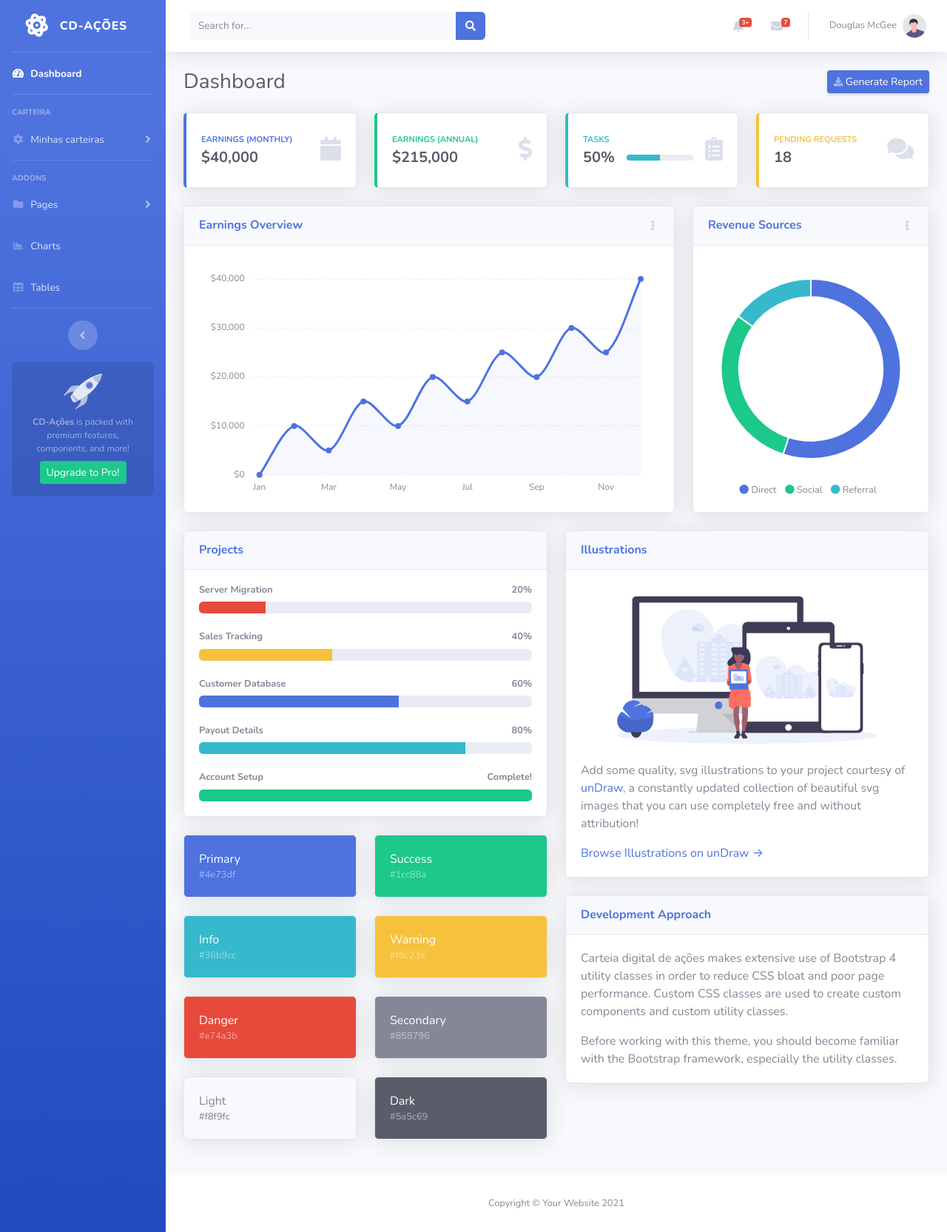
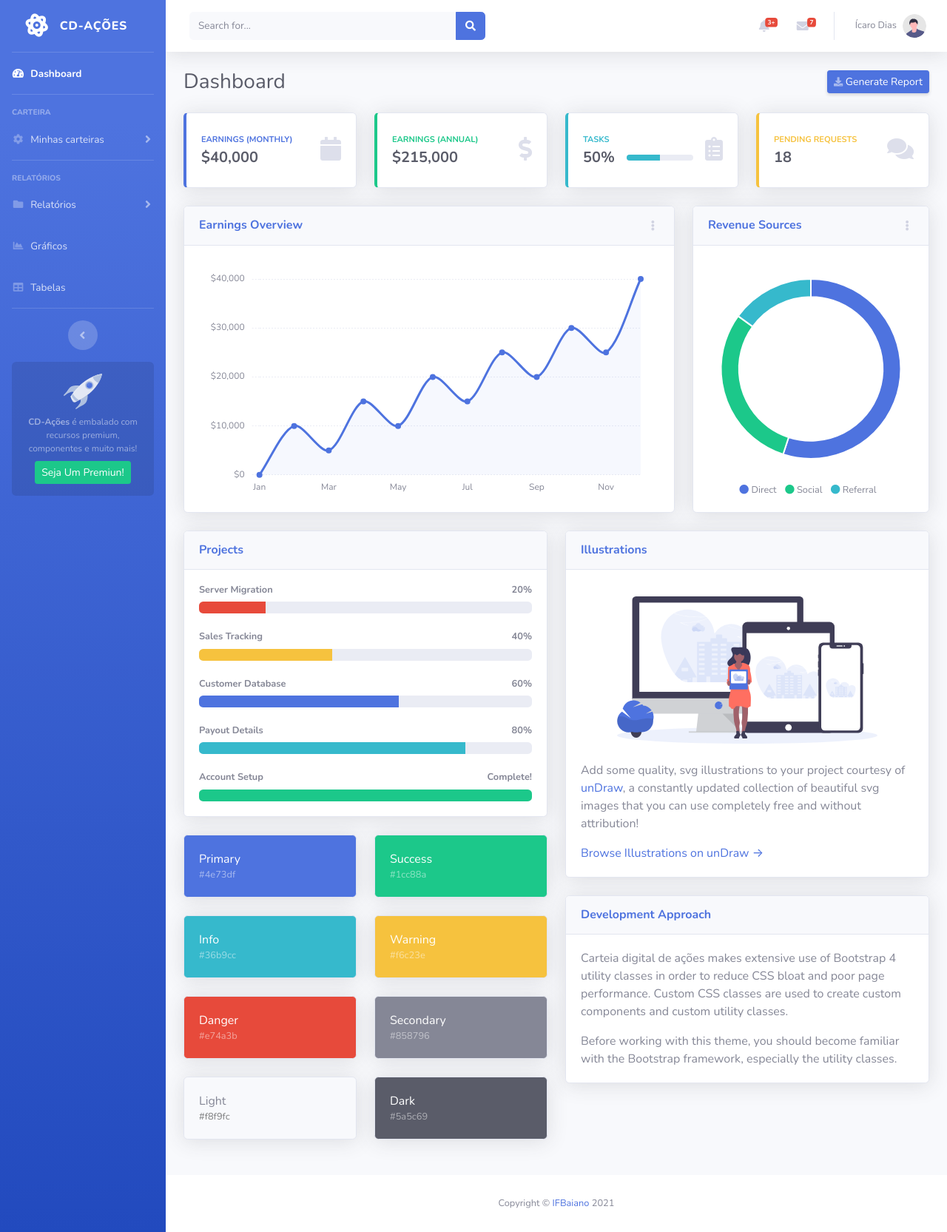
Before and after one commit to Web-2-Carteira-de-Acoes/carteira_digital_de_acoes, a Django app: page / in a window 1280 px wide. Shown: the whole page at 74% size. Run offline with Django 3.2, Linux system fonts and the light colour scheme; some libraries are stand-ins or nearby versions.

Commit message:
subindo aplicação inicial

```diff
--- a/templates/index.html
+++ b/templates/index.html
@@ -18,6 +18,7 @@
     <link
         href="https://fonts.googleapis.com/css?family=Nunito:200,200i,300,300i,400,400i,600,600i,700,700i,800,800i,900,900i"
         rel="stylesheet">
+    <link rel="shortcut icon" href={% static "img/undraw_rocket.svg" %} type="image/x-icon">
 
     <!-- Custom styles for this template-->
     <link href={% static "css/sb-admin-2.min.css" %} rel="stylesheet">
@@ -79,7 +80,7 @@
 
             <!-- Heading -->
             <div class="sidebar-heading">
-                Addons
+                Relatórios
             </div>
 
             <!-- Nav Item - Pages Collapse Menu -->
@@ -87,18 +88,12 @@
                 <a class="nav-link collapsed" href="#" data-toggle="collapse" data-target="#collapsePages"
                     aria-expanded="true" aria-controls="collapsePages">
                     <i class="fas fa-fw fa-folder"></i>
-                    <span>Pages</span>
+                    <span>Relatórios</span>
                 </a>
                 <div id="collapsePages" class="collapse" aria-labelledby="headingPages" data-parent="#accordionSidebar">
                     <div class="bg-white py-2 collapse-inner rounded">
-                        <h6 class="collapse-header">Login Screens:</h6>
-                        <a class="collapse-item" href="login.html">Login</a>
-                        <a class="collapse-item" href="register.html">Register</a>
-                        <a class="collapse-item" href="forgot-password.html">Forgot Password</a>
-                        <div class="collapse-divider"></div>
-                        <h6 class="collapse-header">Other Pages:</h6>
-                        <a class="collapse-item" href="404.html">404 Page</a>
-                        <a class="collapse-item" href="blank.html">Blank Page</a>
+                        <a class="collapse-item" href="login.html">Relatorio de Tempo</a>
+                        <a class="collapse-item" href="register.html">Relatório de Ações</a>
                     </div>
                 </div>
             </li>
@@ -107,14 +102,14 @@
             <li class="nav-item">
                 <a class="nav-link" href="charts.html">
                     <i class="fas fa-fw fa-chart-area"></i>
-                    <span>Charts</span></a>
+                    <span>Gráficos</span></a>
             </li>
 
             <!-- Nav Item - Tables -->
             <li class="nav-item">
                 <a class="nav-link" href="tables.html">
                     <i class="fas fa-fw fa-table"></i>
-                    <span>Tables</span></a>
+                    <span>Tabelas</span></a>
             </li>
 
             <!-- Divider -->
@@ -128,8 +123,8 @@
             <!-- Sidebar Message -->
             <div class="sidebar-card d-none d-lg-flex">
                 <img class="sidebar-card-illustration mb-2" src={% static "img/undraw_rocket.svg" %} alt="...">
-                <p class="text-center mb-2"><strong>CD-Ações</strong> is packed with premium features, components, and more!</p>
-                <a class="btn btn-success btn-sm" href="https://startbootstrap.com/theme/sb-admin-pro">Upgrade to Pro!</a>
+                <p class="text-center mb-2"><strong>CD-Ações</strong> é embalado com recursos premium, componentes e muito mais!</p>
+                <a class="btn btn-success btn-sm" href="https://startbootstrap.com/theme/sb-admin-pro">Seja Um Premiun!</a>
             </div>
 
         </ul>
@@ -313,7 +308,7 @@
                         <li class="nav-item dropdown no-arrow">
                             <a class="nav-link dropdown-toggle" href="#" id="userDropdown" role="button"
                                 data-toggle="dropdown" aria-haspopup="true" aria-expanded="false">
-                                <span class="mr-2 d-none d-lg-inline text-gray-600 small">Douglas McGee</span>
+                                <span class="mr-2 d-none d-lg-inline text-gray-600 small">Ícaro Dias</span>
                                 <img class="img-profile rounded-circle"
                                     src={% static "img/undraw_profile.svg" %}>
                             </a>
@@ -683,7 +678,7 @@
             <footer class="sticky-footer bg-white">
                 <div class="container my-auto">
                     <div class="copyright text-center my-auto">
-                        <span>Copyright &copy; Your Website 2021</span>
+                        <span>Copyright &copy; <a href="https://github.com/Web-2-Carteira-de-Acoes">IFBaiano</a> 2021</span>
                     </div>
                 </div>
             </footer>
```
